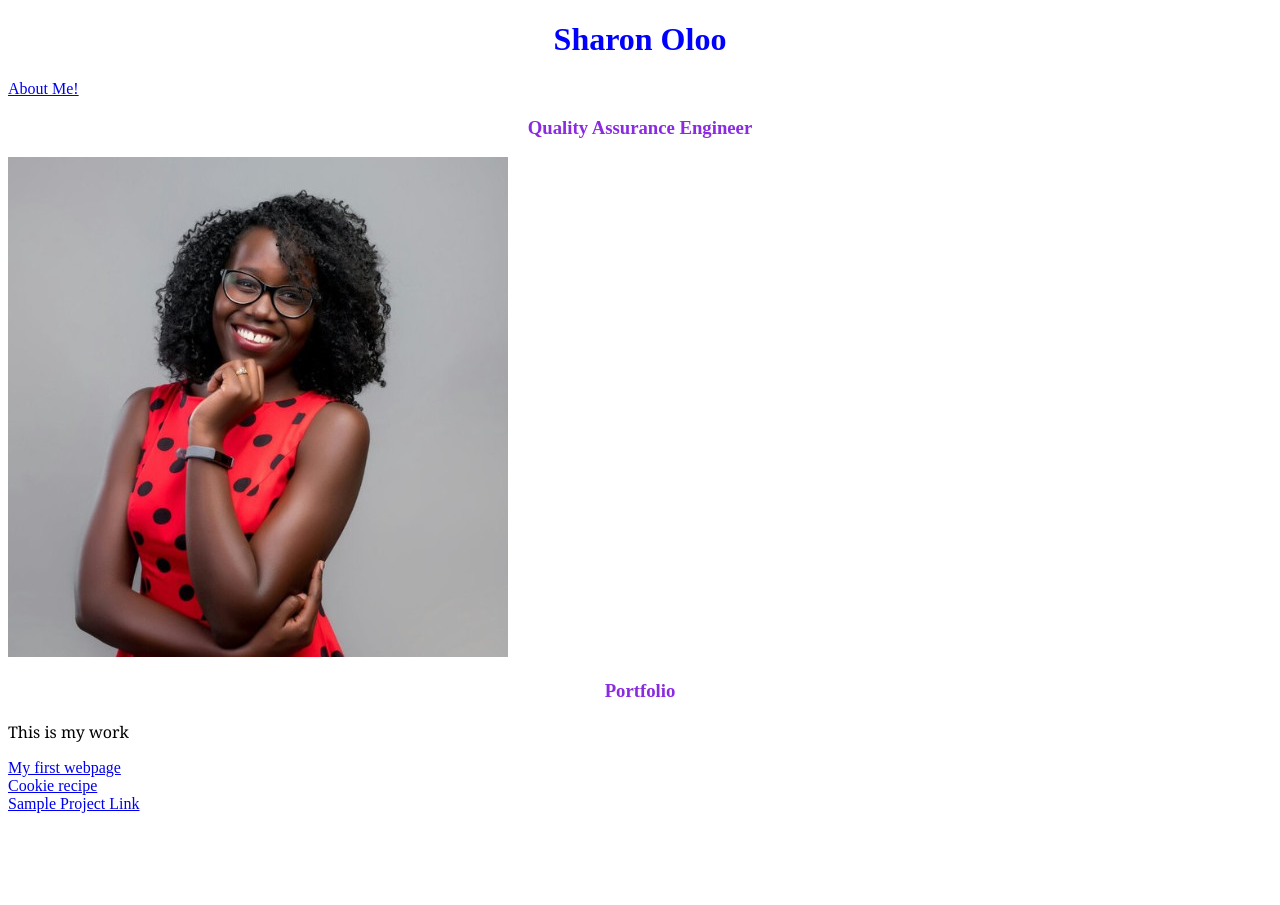
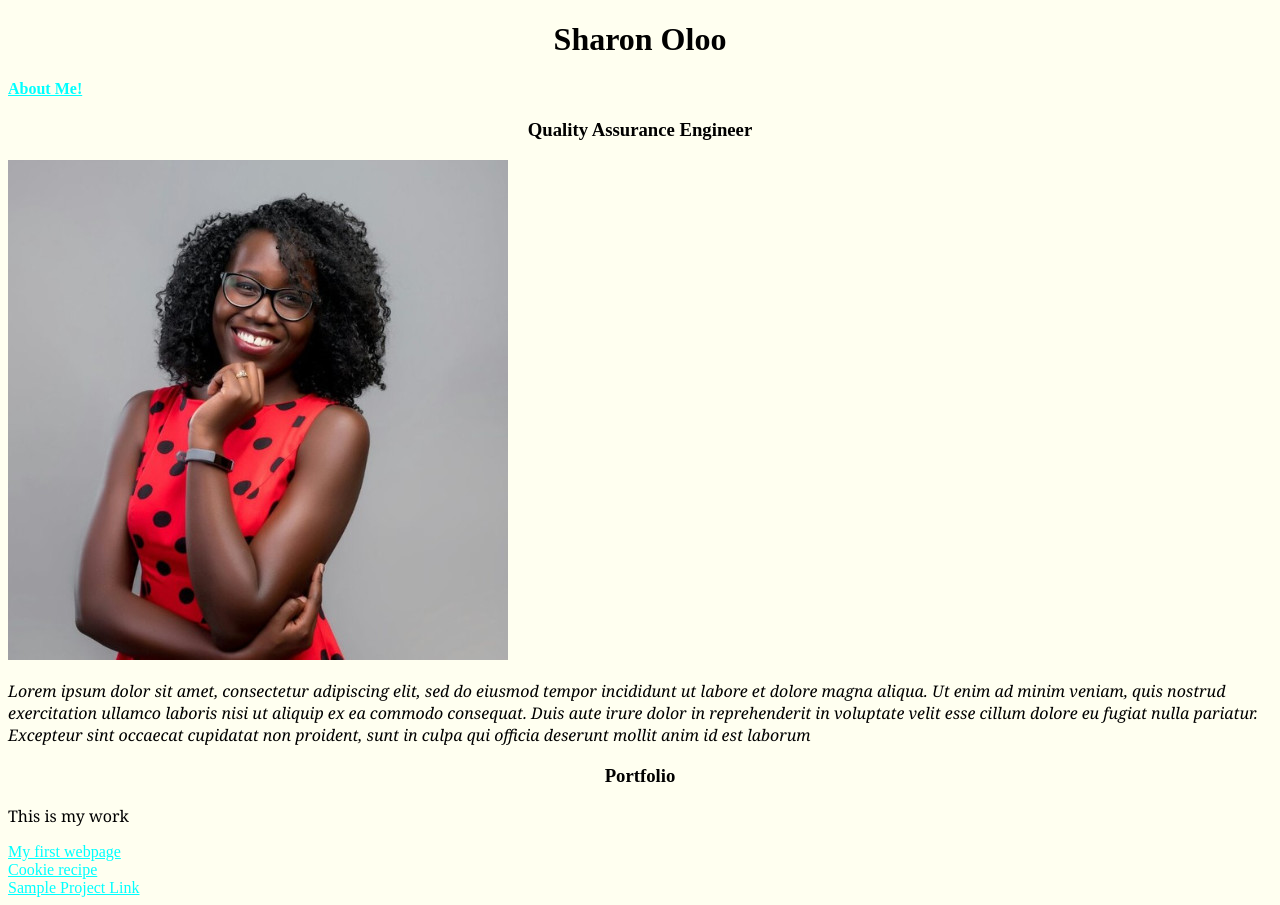
Before and after one commit to sharonoloo/portfolio-landing-page, a plain HTML site: page index.html in a window 1280 px wide. Before the commit the page ends 821 px from the top, so only its background shows below. Drawn offline with Linux system fonts and the light colour scheme.

Commit message:
add class styles

```diff
--- a/css/main.css
+++ b/css/main.css
@@ -1,9 +1,9 @@
 h1 {
-    color: blue;
+    color: 79F41F;
     text-align: center;
 }
 h3 {
-    color:blueviolet;
+    color:4F8229;
     text-align: center;
 }
 p {
@@ -12,3 +12,13 @@
 ul {
     line-height: 40px;
 }
+a {
+    color: cyan;
+    text-align: left;
+}
+#index-body-container {
+    background-color: ivory;
+}
+.intro {
+    font-style: italic;
+}
--- a/index.html
+++ b/index.html
@@ -7,11 +7,16 @@
     <title>Sharon Oloo</title>
     <link rel="stylesheet" href="css/main.css" type="text/css">
 </head>
-<body>
+<body id="index-body-container">
     <h1>Sharon Oloo</h1>
-    <a href="about-me.html">About Me!</a>
+    <h4><a href="about-me.html">About Me!</a></h4>
     <h3>Quality Assurance Engineer</h3>
     <img src="images/me.jpeg" alt="Profile Picture Not Found!">
+
+    <p class="intro">Lorem ipsum dolor sit amet, consectetur adipiscing elit, sed do eiusmod tempor incididunt ut labore et dolore magna aliqua.
+        Ut enim ad minim veniam, quis nostrud exercitation ullamco laboris nisi ut aliquip ex ea commodo consequat.
+        Duis aute irure dolor in reprehenderit in voluptate velit esse cillum dolore eu fugiat nulla pariatur.
+        Excepteur sint occaecat cupidatat non proident, sunt in culpa qui officia deserunt mollit anim id est laborum</p>
 
     <h3>Portfolio</h3>
     <p>This is my work</p>
```
Also changed, not shown: about-me.html (+2 -0 lines).
